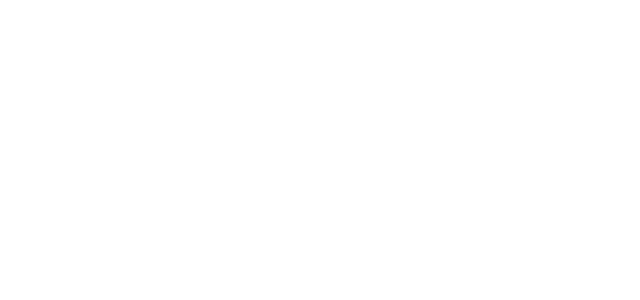
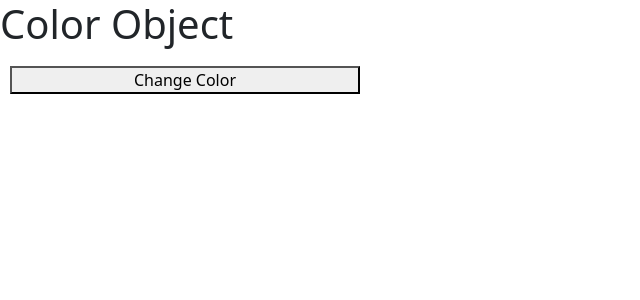
Before and after one commit to ravana09/gtSoftwareAcaedmy, a React (Create React App) app: page /ColorObject in a window 1280 px wide. Before the commit this address had no page. Shown: the top 300 px of the page, without its empty margins (0-640 px from the left). Built offline with nearby package versions, Linux system fonts and the light colour scheme.

Commit message:
"Added Dice and ColorObject components to App.js; updated button background-color in BmiCalculator.css"

```diff
--- a/src/App.js
+++ b/src/App.js
@@ -72,6 +72,8 @@ import DateObj from "./Components/DateObj";
 import AgeCalculator from "./practice/Task/Object/AgeCalculator";
 import TImeNoon from "./practice/Task/Object/TImeNoon";
 import MathObj from "./Components/MathObj";
+import Dice from "./practice/Task/Object/Dice";
+import ColorObject from "./practice/Task/Object/ColorObject";
 
 function App() {
   return (
@@ -152,6 +154,8 @@ function App() {
           <Route path="/AgeCalculator" element={<AgeCalculator />} />
           <Route path="/TImeNoon" element={<TImeNoon />} />
           <Route path="/MathObj" element={<MathObj />} />
+          <Route path="/Dice" element={<Dice />} />
+          <Route path="/ColorObject" element={<ColorObject />} />
         </Routes>
       </BrowserRouter>
     </>
--- a/src/practice/Task/BmiCalculator.css
+++ b/src/practice/Task/BmiCalculator.css
@@ -45,6 +45,7 @@ button{
     font-size: 20px;
     font-weight: bold;
     background-color: green;
+    background-color: rgb(red, green, blue);
     color: white;
 
 }
--- /dev/null
+++ b/src/practice/Task/Object/ColorObject.js
@@ -0,0 +1,31 @@
+import React, { useState } from "react";
+
+function ColorObject() {
+  let [result, setResult] = useState();
+
+  function ChangeColor() {
+    let color1 = Math.floor(Math.random() * 255) + 1;
+    let color2 = Math.floor(Math.random() * 255) + 1;
+    let color3 = Math.floor(Math.random() * 255) + 1;
+    console.log(color1)
+    console.log(color2)
+    console.log(color3)
+
+
+    let finalColor=`rgb(${color1}, ${color2},${color3})`;
+    console.log(finalColor)
+    setResult(finalColor);
+  }
+
+  return (
+    <div>
+      <h1>Color Object</h1>
+      <button onClick={ChangeColor}>Change Color</button>
+      <div
+        style={{ width: 400, height: 400, backgroundColor:{result} }}
+      ></div>
+    </div>
+  );
+}
+
+export default ColorObject;
--- /dev/null
+++ b/src/practice/Task/Object/Dice.js
@@ -0,0 +1,30 @@
+import React, { useState } from "react";
+
+function Dice() {
+  // let[diceOne,setDiceOne]=useState();
+  // let[diceTwo,setDiceTwo]=useState();
+  let [result, setResult] = useState();
+
+  function DiceRoll() {
+    let DiceOne = Math.floor(Math.random() * 6) + 1;
+    let DiceTwo = Math.floor(Math.random() * 6) + 1;
+
+    setResult(
+      <div>
+      <h1> dice one is {DiceOne} </h1>
+       <h1>dice two is {DiceTwo}</h1>
+      </div>
+    );
+  }
+  return (
+    <div>
+      <h1>Roll the dice</h1>
+      {/* <h1>{DiceOne}</h1>
+      <h1>{DiceTwo}</h1> */}
+      <button onClick={DiceRoll}>Rotate</button>
+      {result}
+    </div>
+  );
+}
+
+export default Dice;
```
